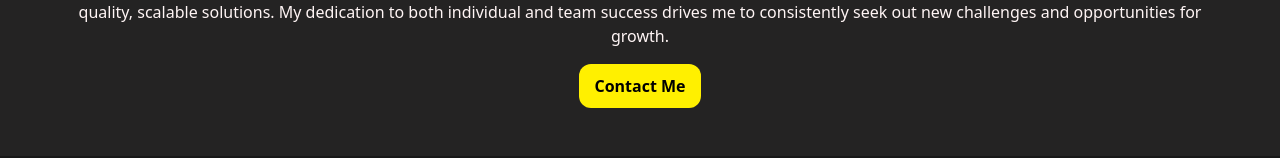
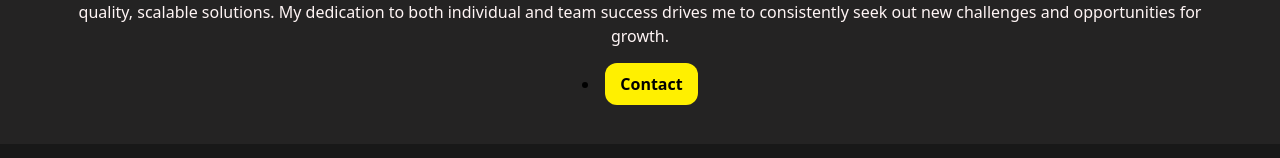
Before and after one commit to dilipdandi/dilip-portfolio, a React (Vite) app: page / in a window 1280 px wide. Shown: the part 552-710 px from the top of the page. Built offline with nearby package versions, Linux system fonts and the light colour scheme.

Commit message:
Initial Commit

```diff
--- a/src/components/AboutMe.jsx
+++ b/src/components/AboutMe.jsx
@@ -1,10 +1,16 @@
 import React, { useEffect, useRef, useState } from 'react';
 import TypingEffect from 'react-typing-effect';
 import profilePic from "../assets/profilePic.jpg";
+import { Link } from "react-router-dom";
+
 
 const AboutMe = () => {
   const [isVisible, setIsVisible] = useState(false);
   const sectionRef = useRef(null);
+
+  const handleLinkClick = () => {
+    setIsMenuOpen(false);
+  };
 
   useEffect(() => {
     const observer = new IntersectionObserver(
@@ -62,14 +68,15 @@ automation testing frameworks. I am committed to continuous learning and improve
 the latest industry trends and best practices to deliver high-quality, scalable solutions. My dedication to both
 individual and team success drives me to consistently seek out new challenges and opportunities for growth.
         </p>
-        <div className="mt-4 flex justify-center md:justify-start">
-          <a
-            href="contact"
-            className="button-32 text-textColor px-4 py-2 rounded-lg hover:bg-backgroundColor transition duration-300"
-          >
-            Contact Me
-          </a>
-        </div>
+        <li className="mt-6 items-center justify-center">
+            <Link
+              to="contact"
+              className="button-32 hover:underline"
+              onClick={handleLinkClick}
+            >
+              Contact
+            </Link>
+          </li>
       </figure>
     </section>
   );
```
